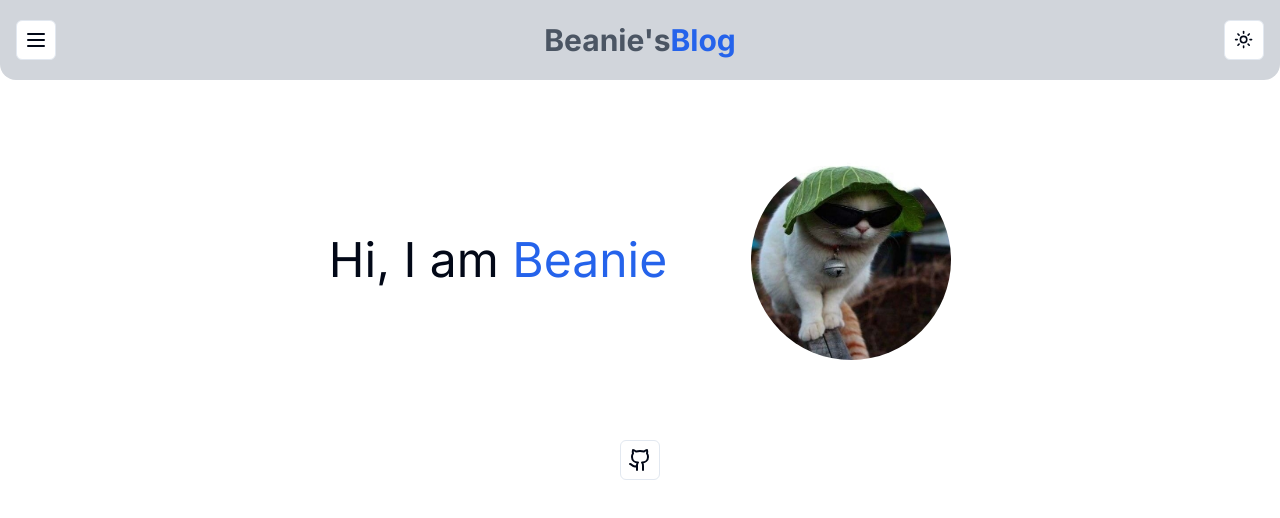
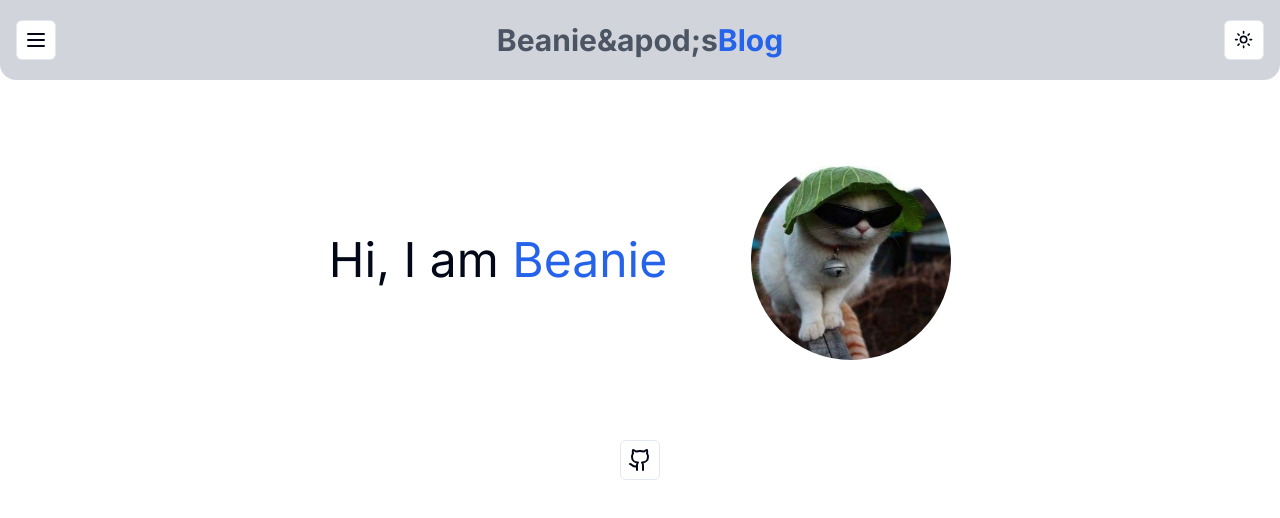
Before and after one commit to BeanieMen/devWeb, a Next.js app: page /about in a window 1280 px wide. Shown: the top 518 px of the page. Built offline with nearby package versions, Linux system fonts and the light colour scheme.

Commit message:
fix: eslint errors

```diff
--- a/app/components/Navbar.tsx
+++ b/app/components/Navbar.tsx
@@ -8,7 +8,7 @@ export default function Navbar() {
 
       <div className="flex items-center mx-auto">
         <Link href="/" className="font-bold text-3xl">
-          <span className="text-gray-600 dark:text-white">Beanie's</span><span className="text-primary max-w-2xl mx-auto">Blog</span>
+          <span className="text-gray-600 dark:text-white">Beanie&apod;s</span><span className="text-primary max-w-2xl mx-auto">Blog</span>
         </Link>
       </div>
       <ModeToggle />
```
